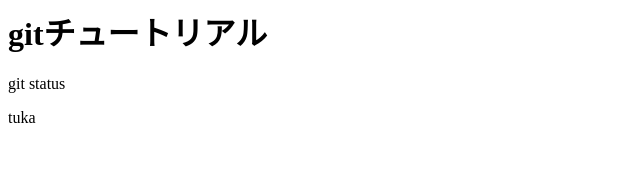
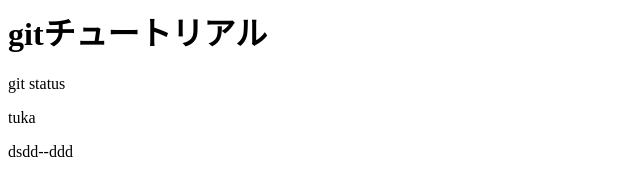
Before and after one commit to mitsuaki0304/git_tutorial, a plain HTML site: page index.html in a window 1280 px wide. Shown: the full height of the page, 0-640 px from the left. Drawn offline with Linux system fonts and the light colour scheme.

Commit message:
修正した

```diff
--- a/index.html
+++ b/index.html
@@ -1,3 +1,4 @@
 <h1>gitチュートリアル</h1>
 <p>git status</p>
 <p>tuka</p>
+<p>dsdd--ddd</p>
```
